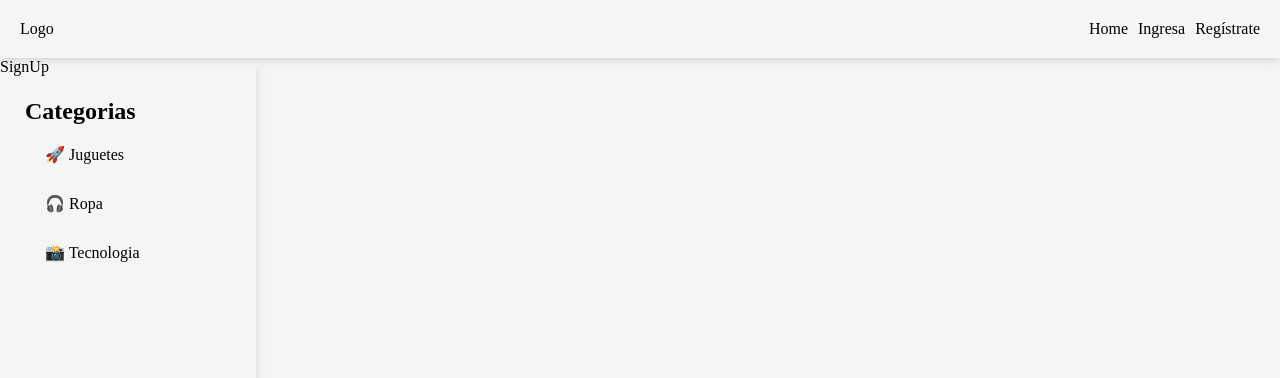
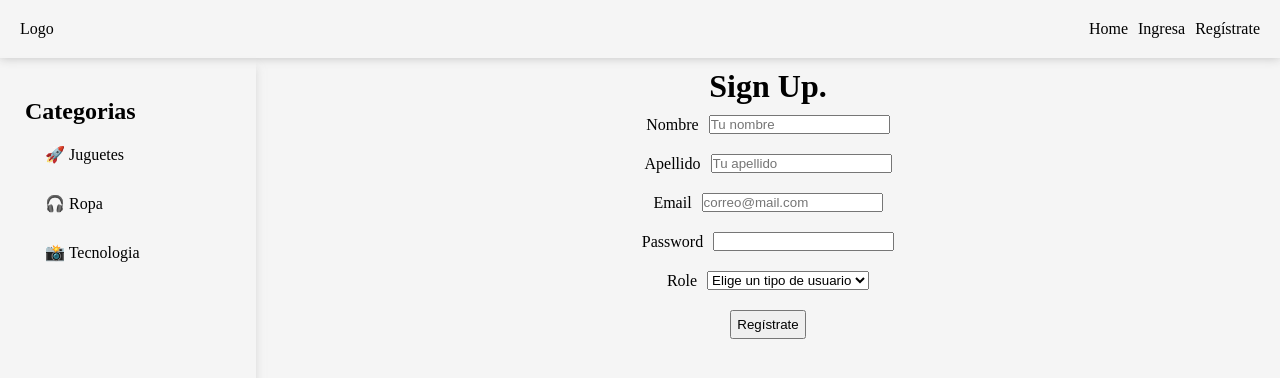
Before and after one commit to joelLozano/ecommerce, a React (Vite) app: page /signup in a window 1280 px wide. Shown: the top 378 px of the page. Built offline with nearby package versions, Linux system fonts and the light colour scheme.

Commit message:
Form basico Signup agregado

```diff
--- a/src/pages/signup/Signup.jsx
+++ b/src/pages/signup/Signup.jsx
@@ -3,7 +3,82 @@
 export default function Signup() {
   return (
     <div>
-      SignUp
+      <div className="form-container">
+        <h1 className="form-container__title">Sign Up.</h1>
+        <form onSubmit={()=>{}} className="form">
+          <div className="form__form-group">
+            <label htmlFor='first_name' className="form__form-group__label">Nombre</label>
+            <input
+              type='text'
+              name='first_name'
+              placeholder='Tu nombre'
+              id='first_name'
+              value=''
+              onChange={()=>{}}
+              className="form__form-group__input"
+            />
+          </div>
+
+
+          <div className="form__form-group">
+            <label htmlFor='last_name' className="form__form-group__label">Apellido</label>
+            <input
+              type='text'
+              name='last_name'
+              placeholder='Tu apellido'
+              id='last_name'
+              value=''
+              onChange={()=>{}}
+              className="form__form-group__input"
+            />
+          </div>
+
+
+          <div className="form__form-group">
+            <label htmlFor='email' className="form__form-group__label">Email</label>
+            <input
+              type='text'
+              name='email'
+              placeholder='correo@mail.com'
+              id='email'
+              value=''
+              onChange={()=>{}}
+              className="form__form-group__input"
+            />
+          </div>
+
+
+          <div className="form__form-group">
+            <label htmlFor='password' className="form__form-group__label">Password</label>
+            <input
+              type='password'
+              name='password'
+              id='password'
+              value=''
+              onChange={()=>{}}
+              className="form__form-group__input"
+            />
+          </div>
+
+
+          <div className="form__form-group">
+            <label htmlFor='role' className="form__form-group__label">Role</label>
+            <select name='role' id='role' value='' onChange={()=>{}}>
+              <option value=''>Elige un tipo de usuario</option>
+              <option value='CUSTOMER'>Cliente</option>
+              <option value='ADMIN'>Administrador</option>
+            </select>
+          </div>
+
+
+          <div className="form__form-group">
+            <button type='submit' className="form__form-group__button">
+              Regístrate
+            </button>
+          </div>
+        </form>
+      </div>
     </div>
   )
+
 }
--- /dev/null
+++ b/src/pages/signup/Signup.scss
@@ -0,0 +1,23 @@
+@import '../../index.scss';
+
+.form-container__title {
+    text-align: center;
+    margin-top: 10px;
+}
+
+.form-container {
+    margin-left: 20%;
+    .form {
+        margin: 10px;
+        .form__form-group {
+            @include center;
+            margin-bottom: 20px;
+        }
+        .form__form-group__label {
+            margin-right: 10px;
+        }
+        .form__form-group__button {
+            padding: 5px;
+        }
+    }
+}
```
